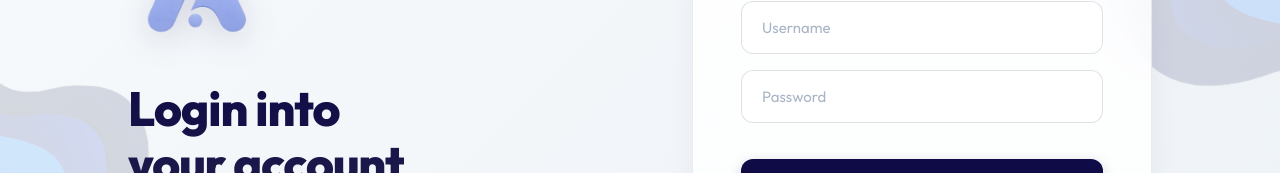
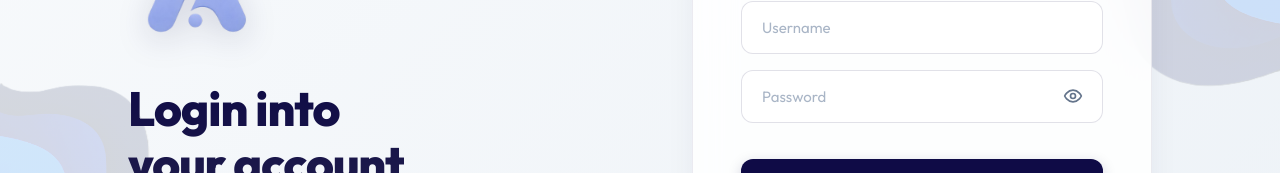
Before and after one commit to rmanales10/ready_to_jump, a Next.js app: page / in a window 1280 px wide. Shown: the part 328-501 px from the top of the page. Built offline with nearby package versions, Linux system fonts and the light colour scheme.

Commit message:
feat: implement admin dashboard, login page, and core UI components with Firebase integration

```diff
--- a/src/app/login.module.css
+++ b/src/app/login.module.css
@@ -144,6 +144,37 @@
   box-shadow: 0 0 0 4px rgba(37, 99, 235, 0.1);
 }
 
+.passwordInput {
+  padding-right: 50px;
+}
+
+.togglePasswordButton {
+  position: absolute;
+  right: 14px;
+  top: 50%;
+  transform: translateY(-50%);
+  background: transparent;
+  border: none;
+  cursor: pointer;
+  padding: 6px;
+  display: flex;
+  align-items: center;
+  justify-content: center;
+  color: #64748b;
+  border-radius: 8px;
+  transition: color 0.18s ease, background-color 0.18s ease;
+}
+
+.togglePasswordButton:hover {
+  color: #0f0b46;
+  background-color: rgba(15, 11, 70, 0.06);
+}
+
+.togglePasswordButton:focus {
+  outline: none;
+  color: #0f0b46;
+}
+
 .errorText {
   color: #dc2626;
   font-size: 13px;
--- a/src/app/page.tsx
+++ b/src/app/page.tsx
@@ -3,12 +3,13 @@
 import React, { useState } from 'react';
 import { useRouter } from 'next/navigation';
 import styles from './login.module.css';
-
+import { EyeIcon, EyeOffIcon } from '@/components/SVGIcons';
 
 export default function LoginPage() {
   const router = useRouter();
   const [username, setUsername] = useState('');
   const [password, setPassword] = useState('');
+  const [showPassword, setShowPassword] = useState(false);
   const [error, setError] = useState('');
   const [loading, setLoading] = useState(false);
 
@@ -56,9 +57,7 @@
       {/* Clean PNG-based wave background graphics matching reference */}
       <img src="/wave-left.png?v=3" alt="Wave Left" className={styles.waveLeft} />
 
-
       <img src="/wave-right.png?v=3" alt="Wave Right" className={styles.waveRight} />
-
 
       <div className={styles.contentWrapper}>
         <div className={styles.leftColumn}>
@@ -90,13 +89,24 @@
 
               <div className={styles.inputWrapper}>
                 <input
-                  type="password"
+                  type={showPassword ? 'text' : 'password'}
                   placeholder="Password"
-                  className={styles.inputField}
+                  className={`${styles.inputField} ${styles.passwordInput}`}
                   value={password}
                   onChange={(e) => setPassword(e.target.value)}
                   disabled={loading}
+                  autoComplete="current-password"
                 />
+                <button
+                  type="button"
+                  className={styles.togglePasswordButton}
+                  onClick={() => setShowPassword((prev) => !prev)}
+                  title={showPassword ? 'Hide password' : 'Show password'}
+                  aria-label={showPassword ? 'Hide password' : 'Show password'}
+                  tabIndex={-1}
+                >
+                  {showPassword ? <EyeOffIcon size={20} /> : <EyeIcon size={20} />}
+                </button>
               </div>
 
               {error && <span className={styles.errorText}>{error}</span>}
--- a/src/components/SVGIcons.tsx
+++ b/src/components/SVGIcons.tsx
@@ -233,3 +233,39 @@
     <line x1="14" y1="11" x2="14" y2="17" />
   </svg>
 );
+
+export const EyeIcon = ({ size = 20, ...props }: IconProps) => (
+  <svg
+    width={size}
+    height={size}
+    viewBox="0 0 24 24"
+    fill="none"
+    stroke="currentColor"
+    strokeWidth="2"
+    strokeLinecap="round"
+    strokeLinejoin="round"
+    {...props}
+  >
+    <path d="M2 12s3-7 10-7 10 7 10 7-3 7-10 7-10-7-10-7Z" />
+    <circle cx="12" cy="12" r="3" />
+  </svg>
+);
+
+export const EyeOffIcon = ({ size = 20, ...props }: IconProps) => (
+  <svg
+    width={size}
+    height={size}
+    viewBox="0 0 24 24"
+    fill="none"
+    stroke="currentColor"
+    strokeWidth="2"
+    strokeLinecap="round"
+    strokeLinejoin="round"
+    {...props}
+  >
+    <path d="M9.88 9.88a3 3 0 1 0 4.24 4.24" />
+    <path d="M10.73 5.08A10.43 10.43 0 0 1 12 5c7 0 10 7 10 7a13.16 13.16 0 0 1-1.67 2.68" />
+    <path d="M6.61 6.61A13.526 13.526 0 0 0 2 12s3 7 10 7a9.74 9.74 0 0 0 5.39-1.61" />
+    <line x1="2" y1="2" x2="22" y2="22" />
+  </svg>
+);
```
Also changed, not shown: src/app/dashboard/page.tsx (+4 -4 lines).
